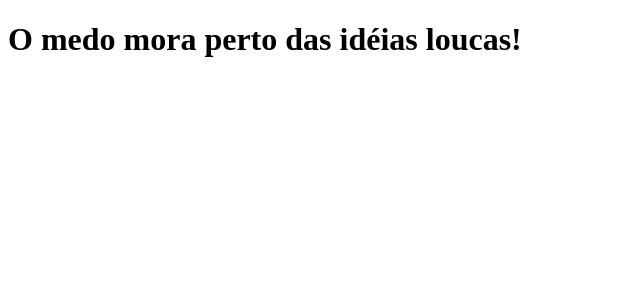
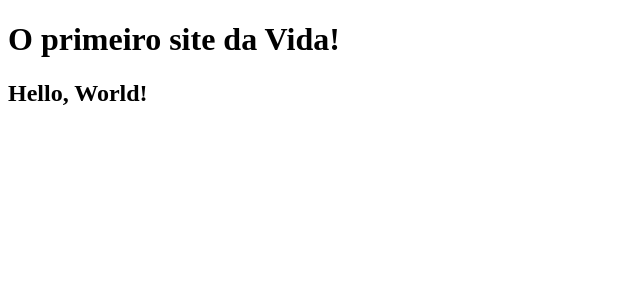
Before and after one commit to Amanda-N-Andrade/clone-tabnews, a Next.js app: page / in a window 1280 px wide. Shown: the top 300 px of the page, without its empty margins (0-640 px from the left). Built offline with nearby package versions, Linux system fonts and the light colour scheme.

Commit message:
Changed ´function´

```diff
--- a/pages/index.js
+++ b/pages/index.js
@@ -1,8 +1,11 @@
 function Hello() {
-  return <h1>O medo mora perto das idéias loucas!</h1>;
+  return (
+  <>
+    <h1>O primeiro site da Vida!</h1>
+    <h2>Hello, World!</h2>
+
+  </>);
 }
 
-function Teste() {
-  console.log("Prettier Test.");
-}
+
 export default Hello;
```
